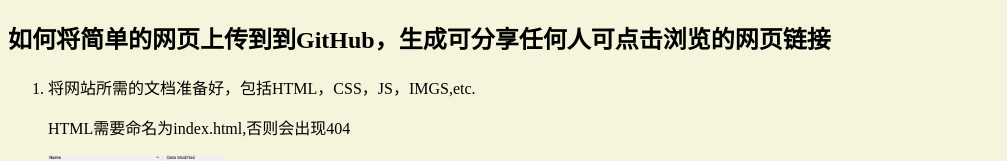
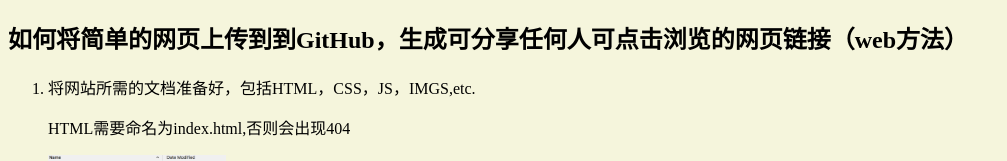
Before and after one commit to ilotasw/brochureWebsite, a plain HTML site: page index.html in a window 1280 px wide. Shown: the top 161 px of the page, without its empty margins (0-1007 px from the left). Drawn offline with Linux system fonts and the light colour scheme.

Commit message:
Update index.html

```diff
--- a/index.html
+++ b/index.html
@@ -7,7 +7,7 @@
   <link rel="stylesheet" href="styles/style.css">
 </head>
 <body>
-  <h2>如何将简单的网页上传到到GitHub，生成可分享任何人可点击浏览的网页链接</h2>
+  <h2>如何将简单的网页上传到到GitHub，生成可分享任何人可点击浏览的网页链接（web方法）</h2>
   <ol type="1">
     <li>
       <p>将网站所需的文档准备好，包括HTML，CSS，JS，IMGS,etc.</p>
```
